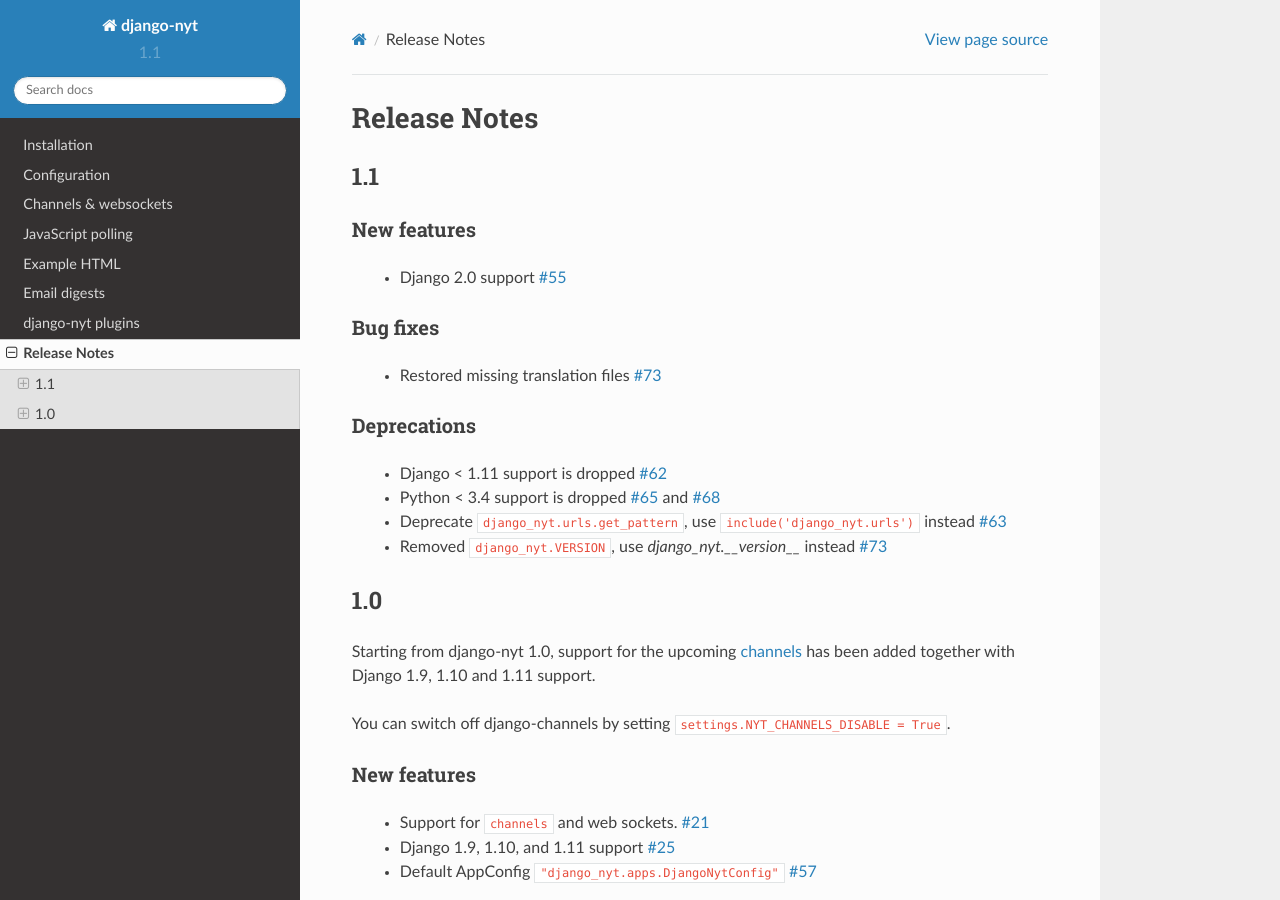
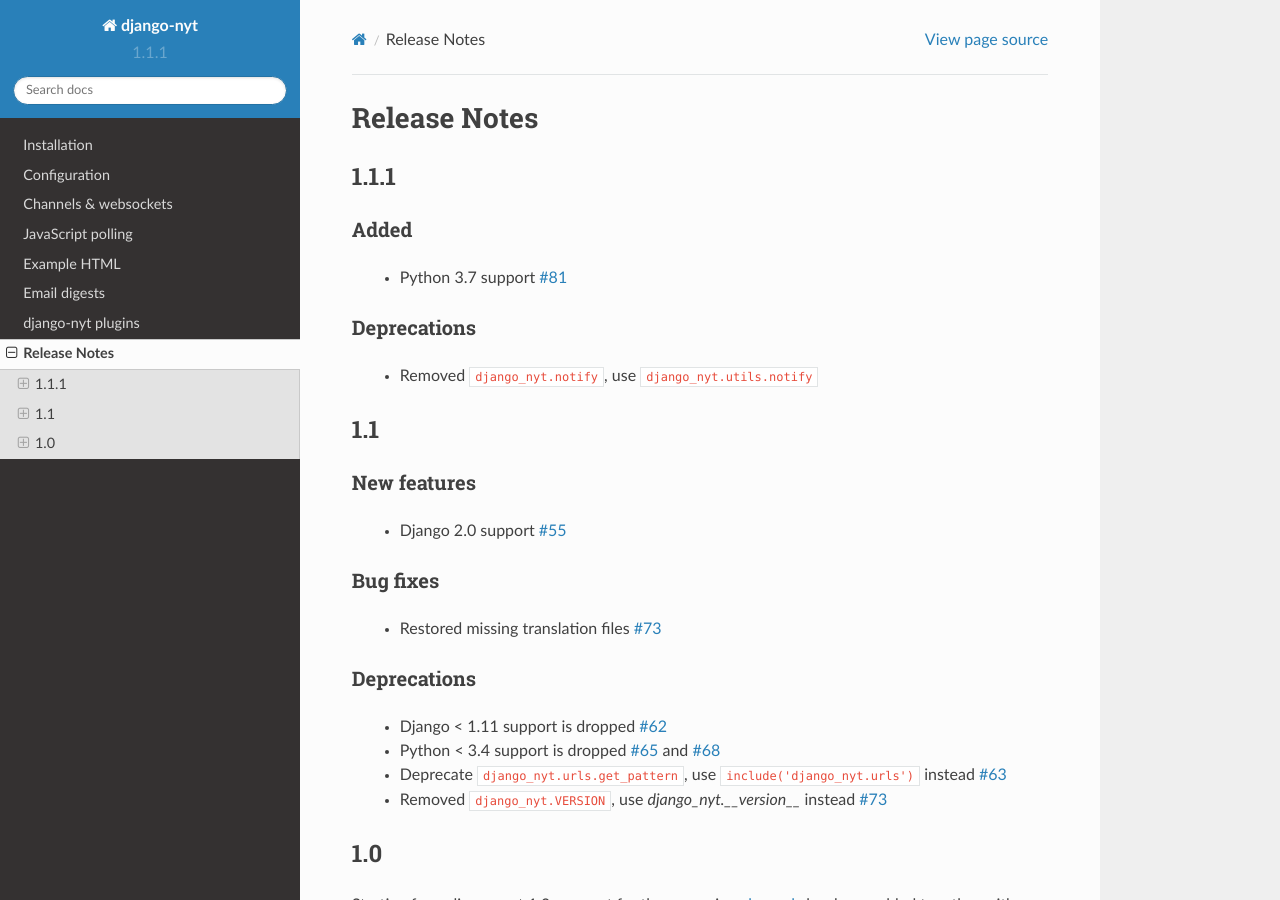
Before and after one commit to django-wiki/django-nyt, a Sphinx documentation site: the page built from docs/release_notes.rst, in a window 1280 px wide and 900 px high. Built offline with Sphinx 7.4.7 and the Read the Docs theme 2.0.0, drawn with Linux system fonts in a browser that asks for light colours; pages that are not in the unit, such as notebooks, are missing from menus.

Commit message:
Remove deprecated `django_nyt.notify`, bump to 1.1.1

```diff
--- a/docs/release_notes.rst
+++ b/docs/release_notes.rst
@@ -1,5 +1,19 @@
 Release Notes
 =============
+
+1.1.1
+-----
+
+Added
+^^^^^
+
+ * Python 3.7 support  :url-issue:`81`
+
+Deprecations
+^^^^^^^^^^^^
+ * Removed ``django_nyt.notify``, use ``django_nyt.utils.notify``
+
+
 
 1.1
 ---
```
Also changed, not shown: django_nyt/__init__.py (+1 -9 lines).
